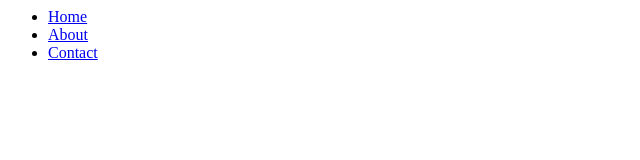
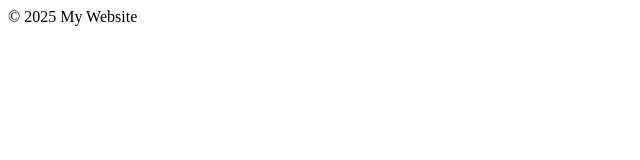
Before and after one commit to brandon-bos/website-project, a plain HTML site: page index.html in a window 1280 px wide. Shown: the whole page, without its empty margins (0-640 px from the left). Drawn offline with Linux system fonts and the light colour scheme.

Commit message:
added footer section

```diff
--- a/index.html
+++ b/index.html
@@ -1,7 +1,3 @@
-<nav>
-  <ul>
-    <li><a href="#">Home</a></li>
-    <li><a href="#">About</a></li>
-    <li><a href="#">Contact</a></li>
-  </ul>
-</nav>
+<footer>
+  <p>&copy; 2025 My Website</p>
+</footer>
```
